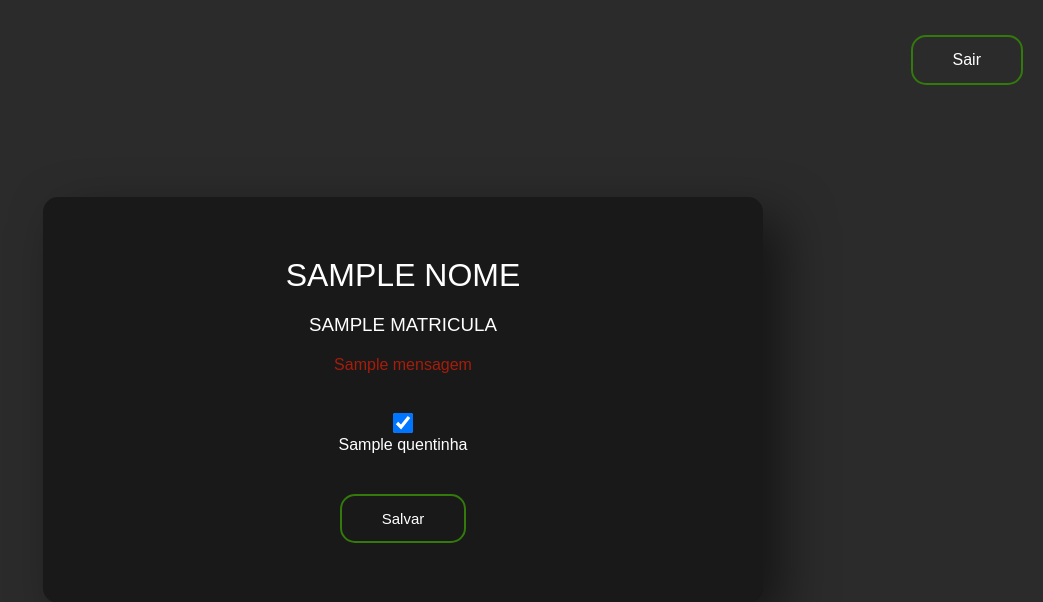
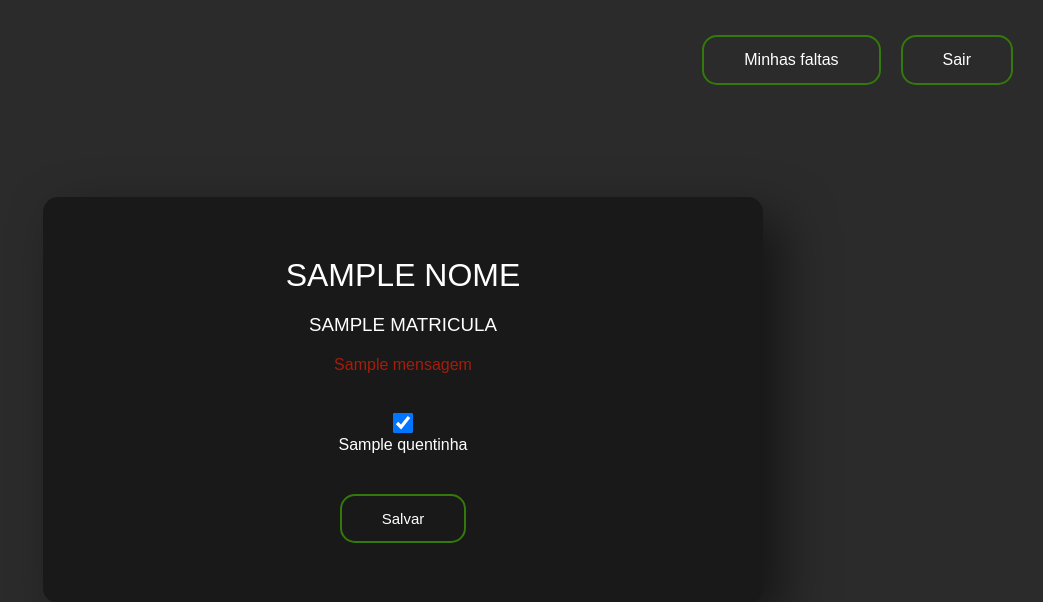
Before and after one commit to thidoa/refeitorio, a Django app: template refeitorio/templates/home_aluno.html in a window 1280 px wide. Shown: the top 602 px of the page, without its empty margins (237-1280 px from the left). Run offline with Django 4.2, Linux system fonts and the light colour scheme; the template is opened without the code that fills it: most values are stand-ins (such as "Sample title", 1, 10 or a date in 2020); some libraries are stand-ins or nearby versions.

Commit message:
Botão de minhas faltas adicionado

```diff
--- a/refeitorio/static/css/home_aluno.css
+++ b/refeitorio/static/css/home_aluno.css
@@ -99,6 +99,7 @@ button:hover {
 a {
     text-decoration: none;
     color: white;
+    margin: 10px;
 }
 
 label {
--- a/refeitorio/templates/home_aluno.html
+++ b/refeitorio/templates/home_aluno.html
@@ -9,6 +9,8 @@
 </head>
 <body>
 	<header>
+		<a href="#">Minhas faltas</a>
+
 		<a href="/logout/">Sair</a>
 	</header>
 	<main>
```
